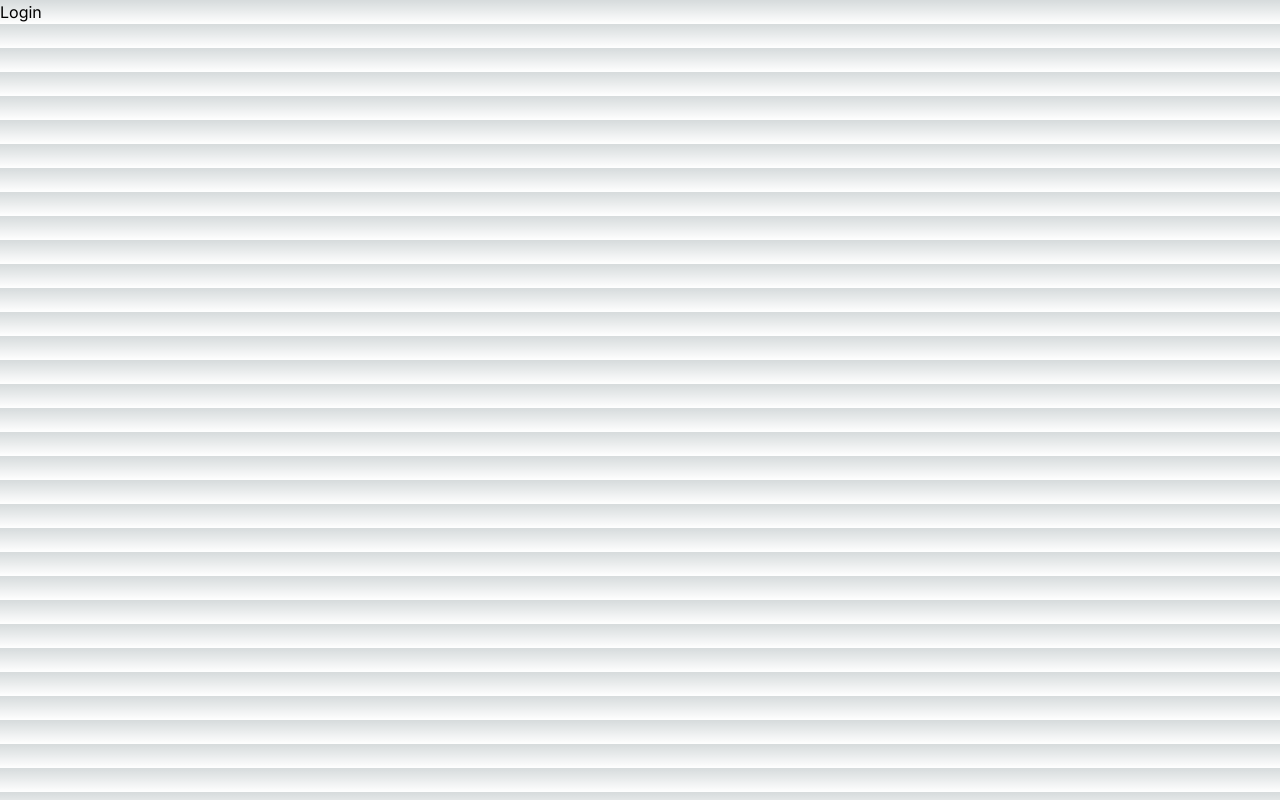
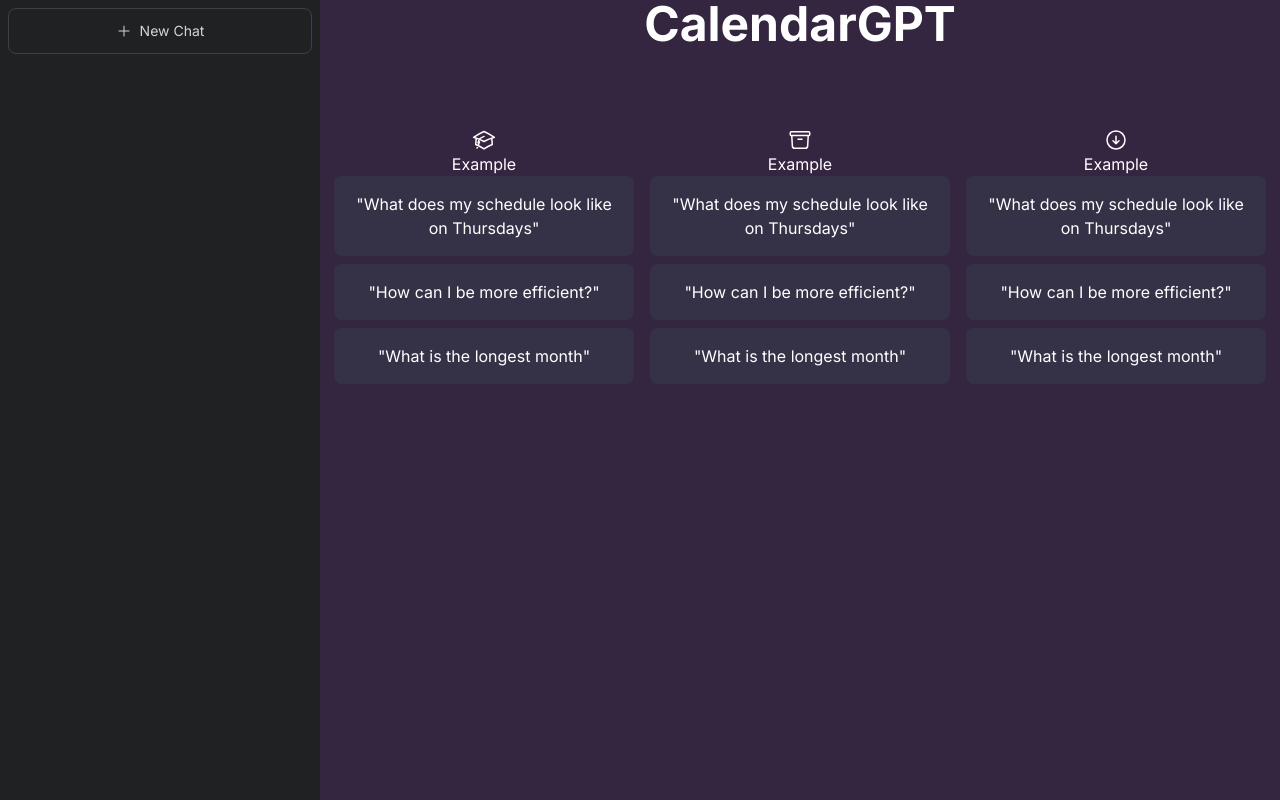
Before and after one commit to jasangill1/calendargpt, a Next.js app: page / in a window 1280 px wide. Built offline with nearby package versions, Linux system fonts and the light colour scheme.

Commit message:
Revert "next auth trouble"
This reverts commit f22593a27034317ef69ba431f940af21b448556d.

```diff
--- a/app/api/hello/auth/[...nextauth].tsx
+++ /dev/null
@@ -1,13 +0,0 @@
-import NextAuth from "next-auth"
-import GoogleProvider from "next-auth/providers/google"
-export const authOptions = {
-  // Configure one or more authentication providers
-  providers: [
-    GoogleProvider({
-      clientId: process.env.GOOGLE_ID,
-      clientSecret: process.env.GOOGLE_SECRET,
-    }),
-    // ...add more providers here
-  ],
-}
-export default NextAuth(authOptions)
--- a/app/layout.tsx
+++ b/app/layout.tsx
@@ -1,53 +1,33 @@
-import './globals.css';
-import { Inter } from 'next/font/google';
-import Sidebar from 'components/sidebar.tsx';
-import { getServerSession } from 'next-auth';
-import { SessionProvider } from 'next-auth/react';
-import { Session } from 'next-auth/client';
-import { authOptions } from './api/hello/auth/[...nextauth]';
-import Login from 'components/login';
+import './globals.css'
+import { Inter } from 'next/font/google'
+import Sidebar from 'components/sidebar.tsx'
 
-const inter = Inter({ subsets: ['latin'] });
+const inter = Inter({ subsets: ['latin'] })
 
 export const metadata = {
   title: 'CalendarGPT',
   description: 'Takes care of your schdule',
-};
+}
 
 export default function RootLayout({
   children,
-  session,
 }: {
-  children: React.ReactNode;
-  session: Session;
+  children: React.ReactNode
 }) {
   return (
+
     <html lang="en">
       <body className={inter.className}>
-        <SessionProvider session={session}>
-          {!session ? (
-            <Login />
-          ) : (
-            <div className="flex">
-              <div className="bg-[#202123] max-w-xs h-screen overflow-y-auto md:min-w-[20rem]">
-                <Sidebar />
-              </div>
+        <div className='flex'>
+         <div className='bg-[#202123] max-w-xs h-screen overflow-y-auto md:min-w-[20rem]'>
+          <Sidebar />
+         </div>
 
-              {/*ClientProvider*/}
+          {/*ClientProvider*/}
 
-              <div className="bg-[#342541] flex-1">{children}</div>
-            </div>
-          )}
-        </SessionProvider>
+          <div className='bg-[#342541] flex-1'>{children}</div>
+        </div>
       </body>
     </html>
-  );
+  )
 }
-
-export async function getServerSideProps(context) {
-  const session = await getServerSession(context.req);
-
-  return {
-    props: { session },
-  };
-}
--- a/components/Login.tsx
+++ /dev/null
@@ -1,7 +0,0 @@
-// components/login.tsx
-
-function Login() {
-    return <div>Login</div>;
-  }
-
-  export default Login;
--- a/components/SessionProvider.tsx
+++ /dev/null
@@ -1,13 +0,0 @@
-'use client'
-
-import { Session }  from 'next-auth/client'
-import { SessionProvider as Provider} from 'next-auth/react'
-import { type } from 'os'
-
-type Props = {
-    children: React.ReactNode
-    session: Session | null
-}
-export function SessionProvider({ children }: { children: React.ReactNode }) {
-  return <Provider >{children}</Provider>
-}
```
